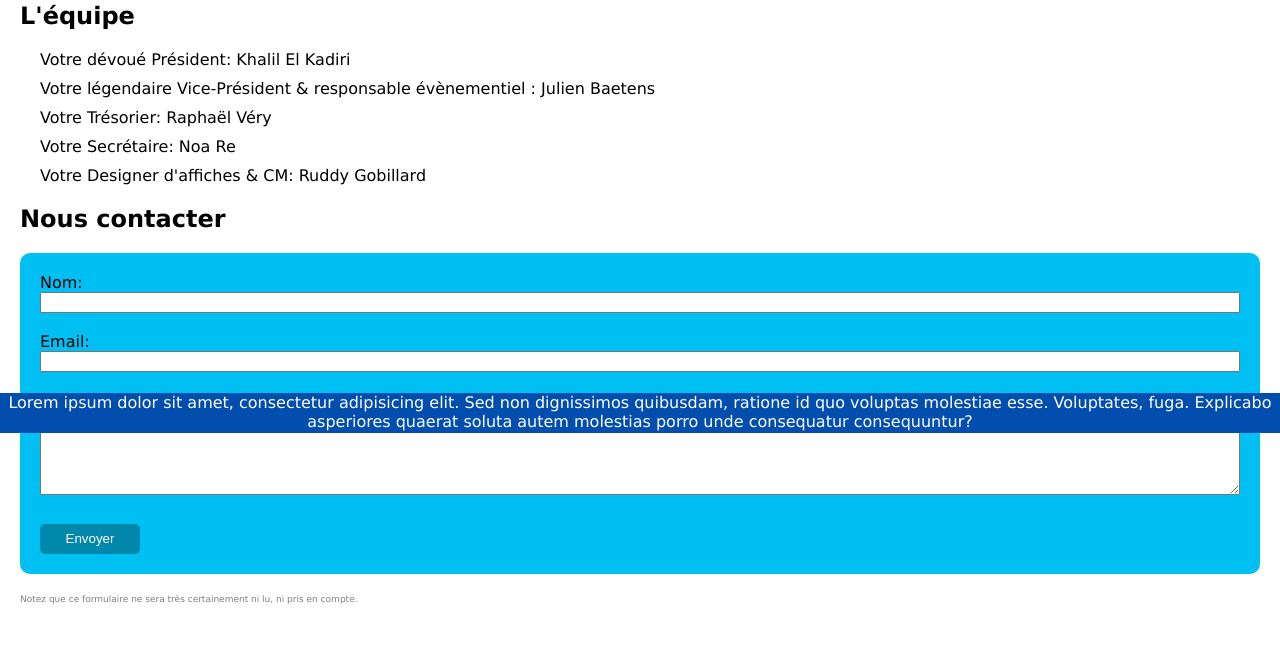
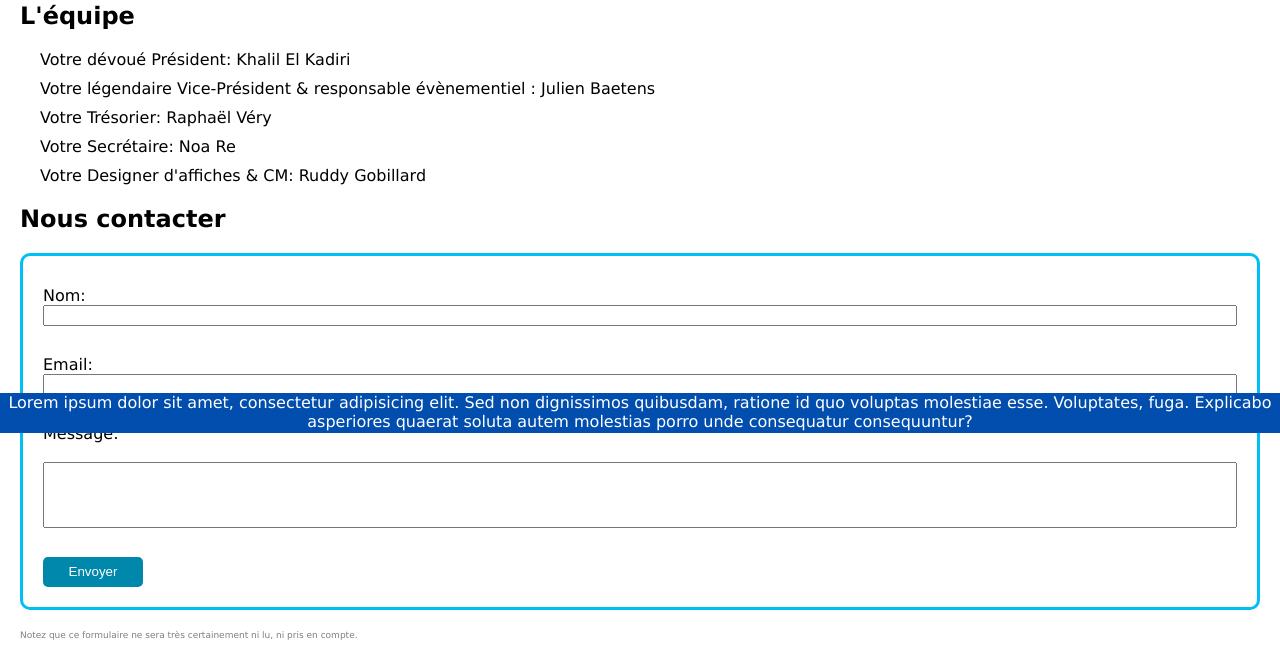
Before and after one commit to gameking773/binharry_website, a PHP site: page /about.php in a window 1280 px wide. Shown: the part 367-1027 px from the top of the page. Before the commit the page ends 971 px from the top, so only its background shows below. Run offline with PHP 8.4, Linux system fonts and the light colour scheme.

Commit message:
Feat: Changement du visuel du formulaire

```diff
--- a/public/style/style.css
+++ b/public/style/style.css
@@ -154,13 +154,24 @@ footer {
 }
 
 /** Formulaire de contact **/
+
 form{
     display: flex;
     flex-direction: column;
-    background-color: #00bff3;
+    border-color:#00bff3;
+    border-style: solid;
     padding: 20px;
     border-radius: 10px;
 }
+
+form label{
+    padding-top:10px;
+}
+
+textarea{
+    resize: none;
+}
+
 .submit-button{
     width: 100px;
     height: 30px;
@@ -171,6 +182,7 @@ form{
     cursor: pointer;
     margin-top: 10px;
 }
+
 .note{
     font-size: xx-small;
     color: grey;
```
